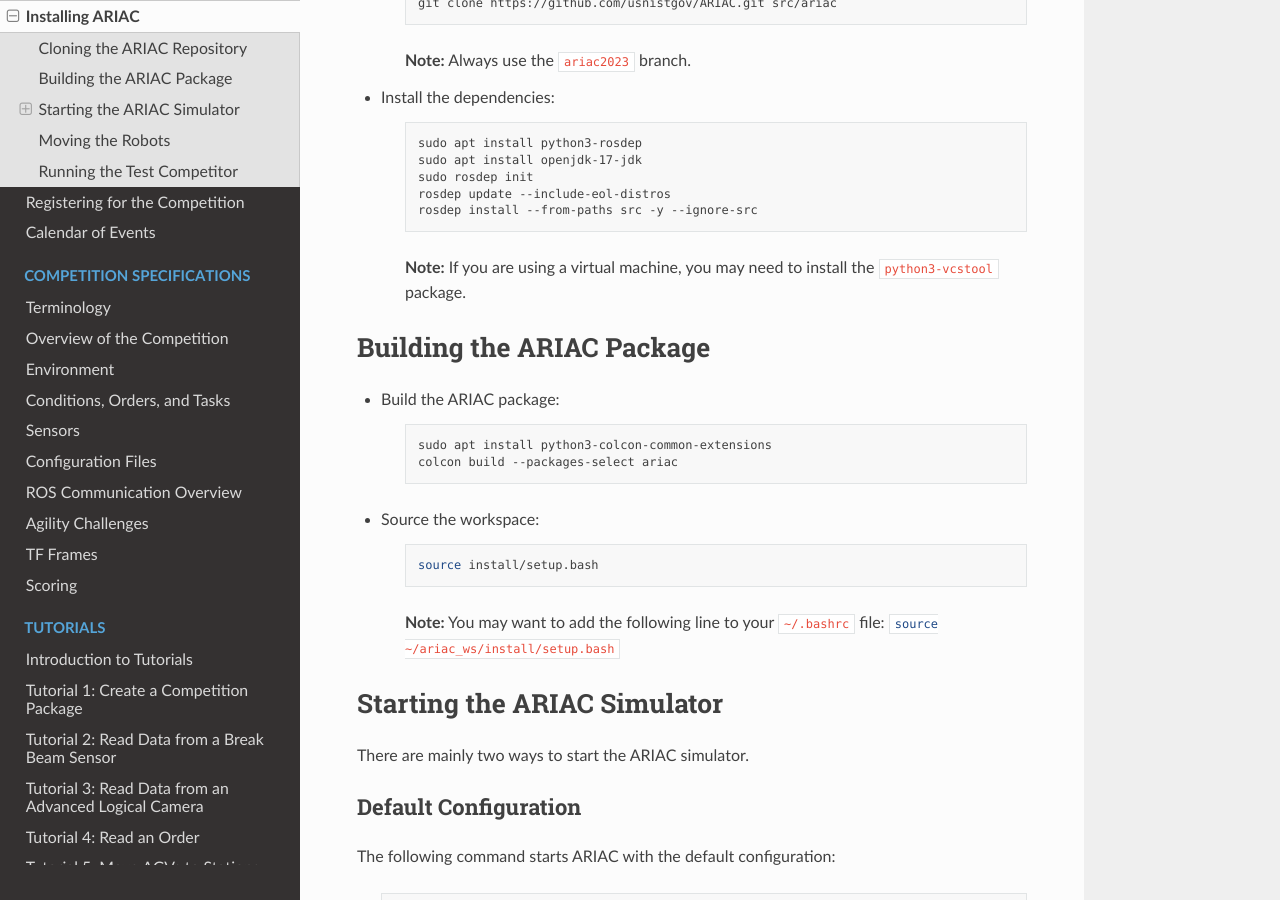
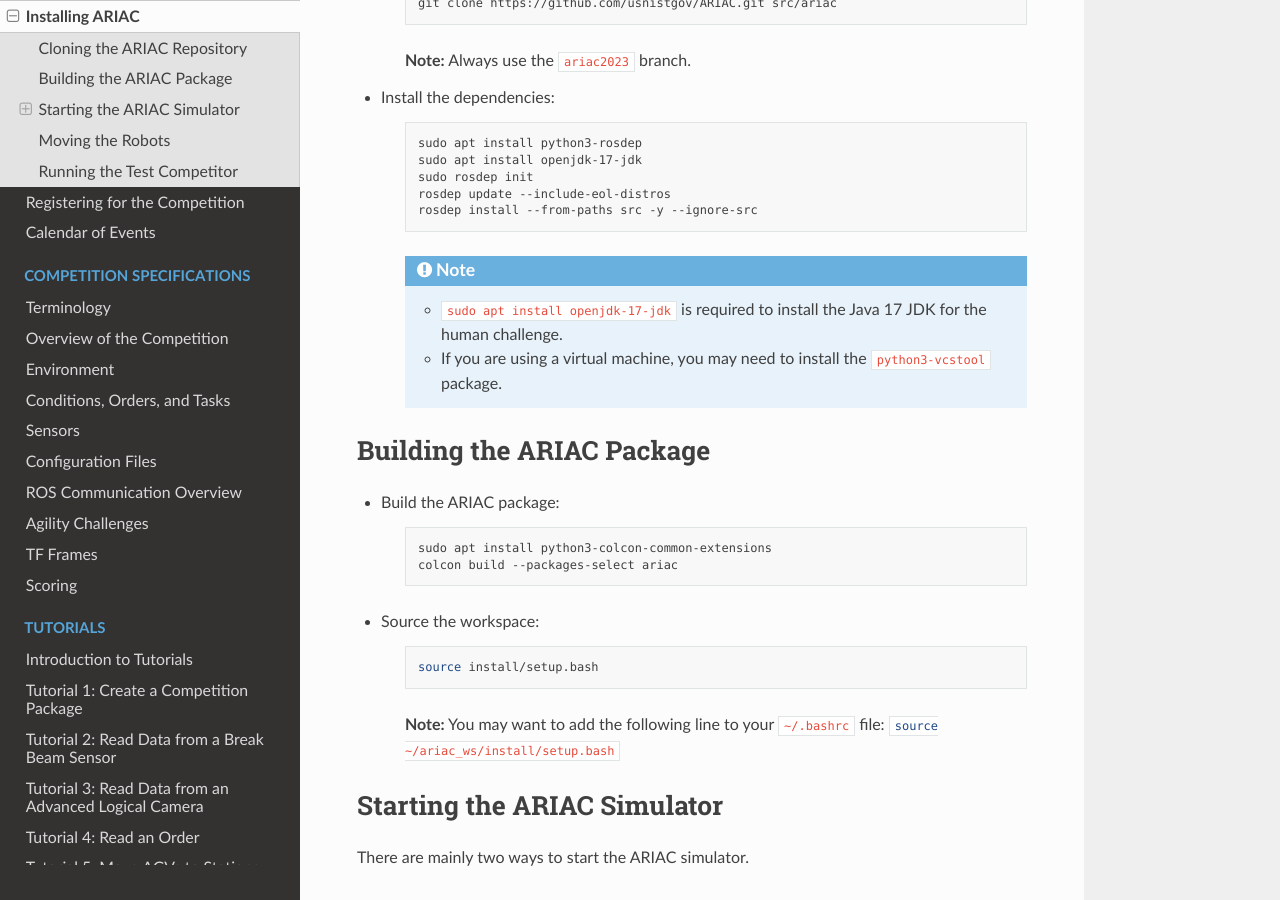
Before and after one commit to usnistgov/ARIAC, a Sphinx documentation site: the page built from docs/getting_started/installation.rst, in a window 1280 px wide and 900 px high, scrolled down 614 px. Built offline with Sphinx 7.4.7 and the Read the Docs theme 2.0.0, drawn with Linux system fonts in a browser that asks for light colours; cross-references to code outside the pages are shown as plain code.

Commit message:
updated the installation instructions

```diff
--- a/docs/getting_started/installation.rst
+++ b/docs/getting_started/installation.rst
@@ -33,6 +33,7 @@ Cloning the ARIAC Repository
 
         git clone https://github.com/usnistgov/ARIAC.git src/ariac
 
+
     **Note:** Always use the ``ariac2023`` branch.
 
 
@@ -47,7 +48,10 @@ Cloning the ARIAC Repository
         rosdep update --include-eol-distros
         rosdep install --from-paths src -y --ignore-src
 
-    **Note:** If you are using a virtual machine, you may need to install the ``python3-vcstool`` package.
+    .. note::
+
+        - :console:`sudo apt install openjdk-17-jdk` is required to install the Java 17 JDK for the human challenge.
+        - If you are using a virtual machine, you may need to install the :file:`python3-vcstool` package.
 
 
 Building the ARIAC Package
```
